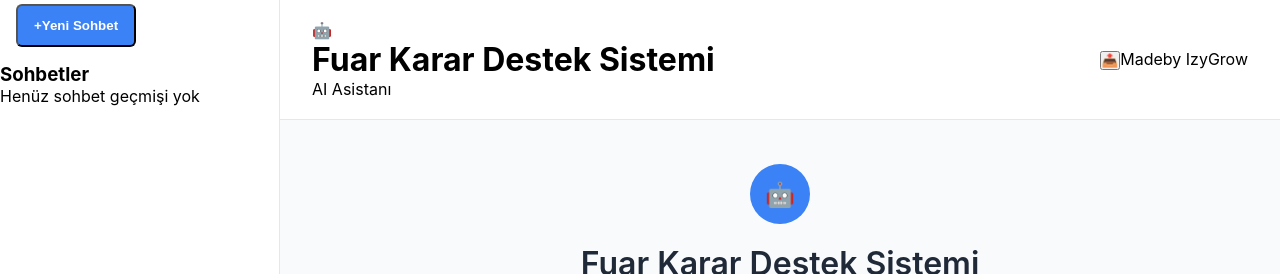
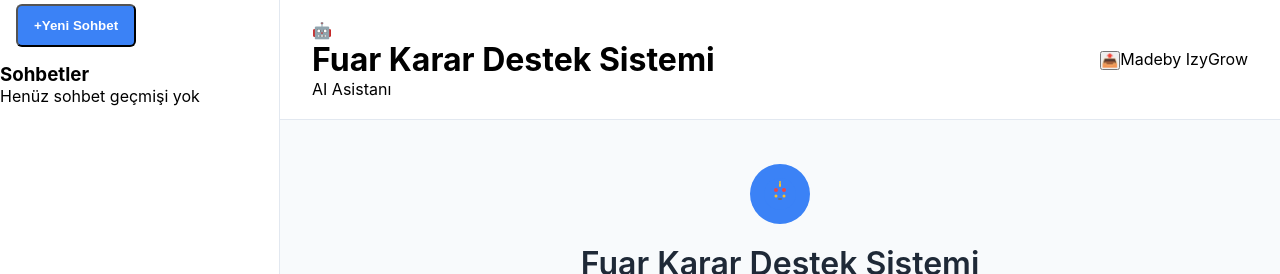
Before and after one commit to IzyGrow/ai-chatbott, a Next.js app: page / in a window 1280 px wide. Shown: the top 274 px of the page. Built offline with nearby package versions, Linux system fonts and the light colour scheme.

Commit message:
Update page.tsx

```diff
--- a/app/page.tsx
+++ b/app/page.tsx
@@ -155,14 +155,25 @@ export default function Home() {
           <div className="chat-messages">
             {messages.length === 0 ? (
               <div className="welcome-container">
-                <div className="ai-icon">🤖</div>
+                <div className="ai-icon">
+                  <svg width="32" height="32" viewBox="0 0 32 32" fill="none" xmlns="http://www.w3.org/2000/svg">
+                    <circle cx="16" cy="16" r="16" fill="#3b82f6"/>
+                    <circle cx="12" cy="12" r="2" fill="#ef4444"/>
+                    <circle cx="20" cy="12" r="2" fill="#ef4444"/>
+                    <circle cx="12" cy="18" r="1.5" fill="#fbbf24"/>
+                    <circle cx="20" cy="18" r="1.5" fill="#fbbf24"/>
+                    <rect x="14" y="20" width="4" height="2" rx="1" fill="#6b7280"/>
+                    <path d="M16 8 L16 6" stroke="#fbbf24" strokeWidth="2" strokeLinecap="round"/>
+                    <circle cx="16" cy="4" r="1" fill="#fbbf24"/>
+                  </svg>
+                </div>
                 <h1 className="welcome-title">Fuar Karar Destek Sistemi</h1>
                 <p className="welcome-subtitle">
                   Fuarlar hakkında sorularınızı sorun, Asistanınız size yanıt verir.
                 </p>
 
                 <div className="action-cards">
-                  <div className="action-card" onClick={() => setInput("A+A 2025 fuarında hangi ürün kategorileri var?")}>
+                  <div className="action-card" onClick={() => setInput("Fuarlar Hakkında Bilgi Ver")}>
                     <div className="action-card-icon">🛡️</div>
                     <div className="action-card-title">Fuar Bilgileri</div>
                     <div className="action-card-desc">Fuara Ait Sorularınızı Sorun</div>
@@ -174,13 +185,13 @@ export default function Home() {
                     <div className="action-card-desc">Fuar Tarihleri ve Konumları Hakkında Sorularınızı Sorun</div>
                   </div>
 
-                  <div className="action-card" onClick={() => setInput("Kongre programı hakkında bilgi ver")}>
+                  <div className="action-card" onClick={() => setInput("Fuar Programları Hakkında Bilgi Ver")}>
                     <div className="action-card-icon">🎓</div>
                     <div className="action-card-title">Fuar Programı</div>
                     <div className="action-card-desc">Fuar Programları Hakkında Sorularınızı Sorun</div>
                   </div>
 
-                  <div className="action-card" onClick={() => setInput("Fuar etkinlikleri neler?")}>
+                  <div className="action-card" onClick={() => setInput("Katılımcılar Hakkında Bilgi Ver")}>
                     <div className="action-card-icon">🎪</div>
                     <div className="action-card-title">Katılımcılar</div>
                     <div className="action-card-desc">Katılımcılar Hakkında Sorularınızı Sorun</div>
```
